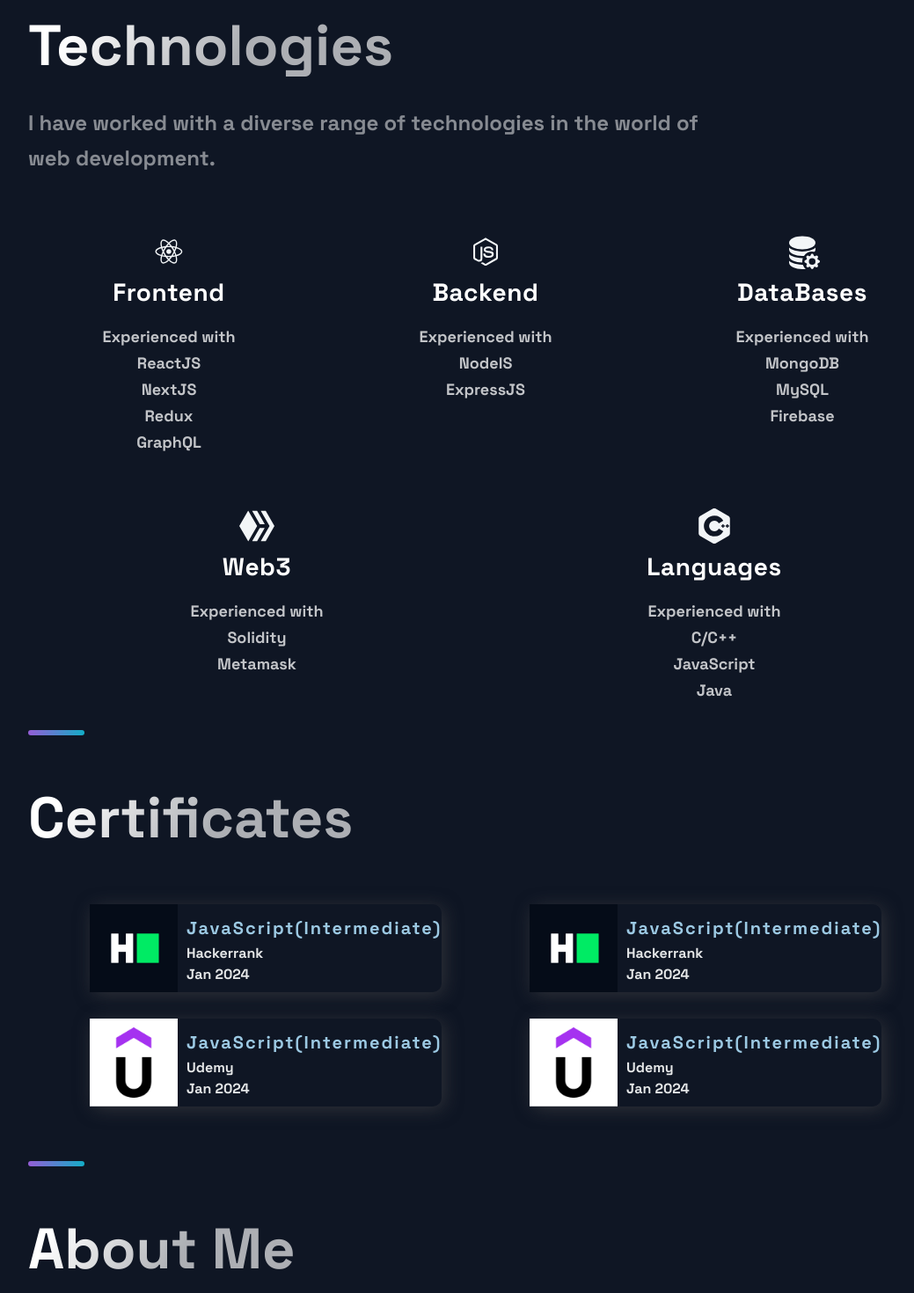
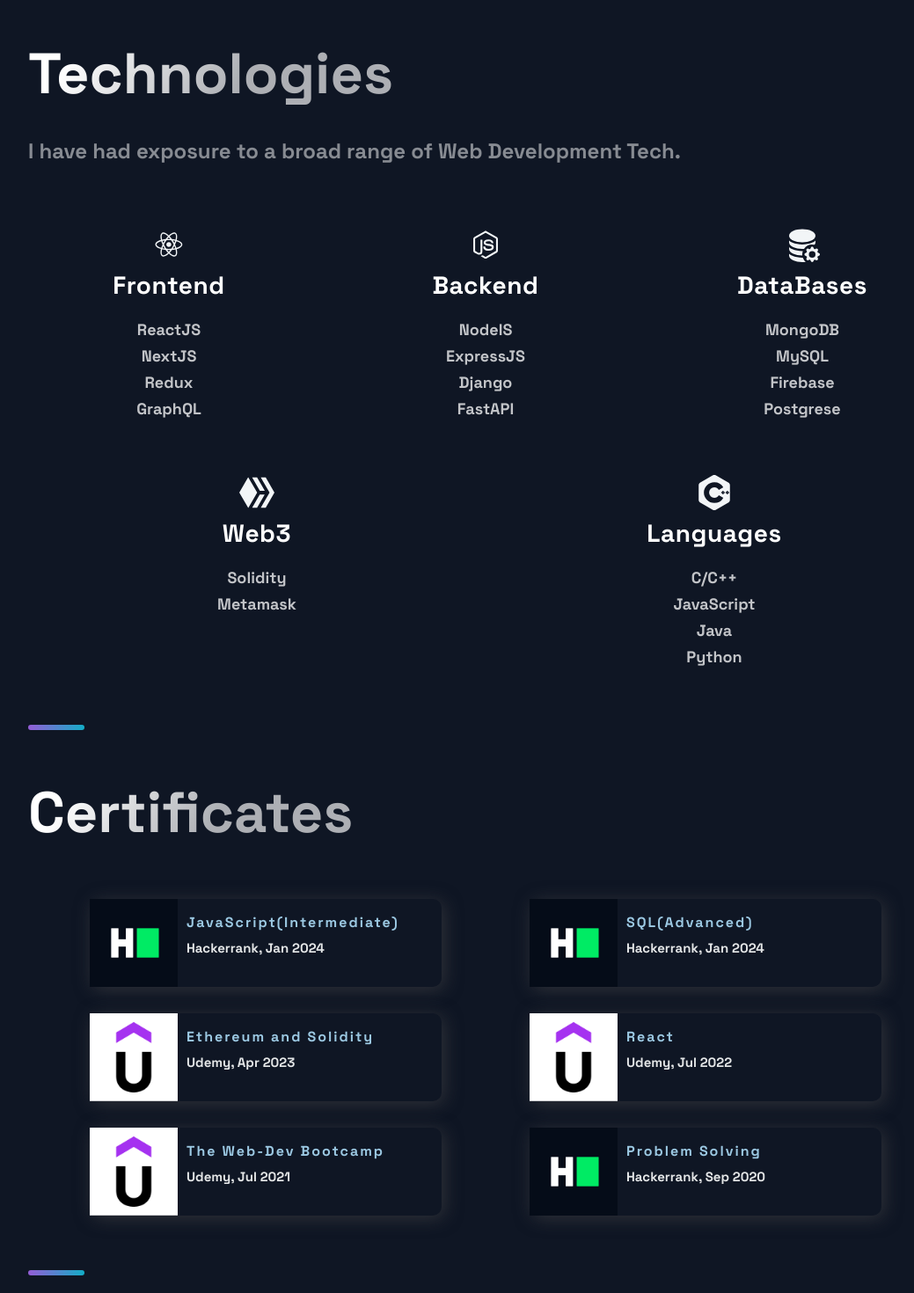
Before and after one commit to Yash01607/My-Portfolio, a React (Create React App) app: page / in a window 1280 px wide. Shown: the part 2440-3910 px from the top of the page at 88% size, without its empty margins (88-1127 px from the left). Built offline with nearby package versions, Linux system fonts and the light colour scheme.

Commit message:
Restyled Certifictaes

```diff
--- a/src/components/Certificates/Certificates.js
+++ b/src/components/Certificates/Certificates.js
@@ -1,4 +1,4 @@
-import React from "react";
+import React from 'react';
 
 import {
   CertificateCard,
@@ -7,17 +7,17 @@
   HeaderThree,
   TitleContent,
   Img,
-} from "./certificateStyles";
+} from './certificateStyles';
 
 import {
   Section,
   SectionDivider,
   SectionTitle,
-} from "../../styles/GlobalComponents";
-import { certificates } from "../../constants/constants";
+} from '../../styles/GlobalComponents';
+import { certificates } from '../../constants/constants';
 
 const Certificates = () => (
-  <Section nopadding id={"certificates"}>
+  <Section id={'certificates'}>
     <SectionDivider />
     <SectionTitle main>Certificates</SectionTitle>
     <GridContainer>
@@ -26,15 +26,14 @@
           <CertificateCard key={i}>
             <Img src={c.logo} alt={c.title} title={`Visit ${c.title}`} />
             <CardInfo className="card-info">
-              {" "}
+              {' '}
               <TitleContent>
                 <a href={c.link} target="_blank" rel="noreferrer">
                   <HeaderThree>{c.title}</HeaderThree>
                 </a>
               </TitleContent>
-              {c.issuedBy}
+              {c.issuedBy}, {c.issuedOn}
               <br />
-              {c.issuedOn}
             </CardInfo>
           </CertificateCard>
         );
--- a/src/components/Certificates/certificateStyles.js
+++ b/src/components/Certificates/certificateStyles.js
@@ -31,7 +31,6 @@
   }
 `;
 export const TitleContent = styled.div`
-  text-align: center;
   z-index: 20;
   width: 100%;
   padding-top: 10px;
@@ -42,7 +41,7 @@
   letter-spacing: 2px;
   color: #9cc9e3;
   padding: 0.5rem 0;
-  font-size: ${(props) => (props.title ? '3rem' : '2rem')};
+  font-size: ${(props) => (props.title ? '3rem' : '1.6rem')};
 `;
 
 export const Hr = styled.hr`
@@ -67,7 +66,7 @@
   width: 100%;
   padding: 0 10px;
   color: #e4e6e7;
-  font-style: 2rem;
+  font-size: 1.5rem;
   line-height: 24px;
   text-align: justify;
   @media ${(props) => props.theme.breakpoints.sm} {
--- a/src/components/Projects/Projects.js
+++ b/src/components/Projects/Projects.js
@@ -22,7 +22,7 @@
 import { projects } from '../../constants/constants';
 
 const Projects = () => (
-  <Section nopadding id={'projects'}>
+  <Section id={'projects'}>
     <SectionDivider />
     <SectionTitle main>Projects</SectionTitle>
     <GridContainer>
--- a/src/components/Technologies/Technologies.js
+++ b/src/components/Technologies/Technologies.js
@@ -18,22 +18,19 @@
   ListItem2,
 } from './TechnologiesStyles';
 
+import { technologiesText } from '../../constants/constants';
+
 const Technologies = () => (
   <Section id="tech">
     <SectionDivider />
     <SectionTitle main>Technologies</SectionTitle>
-    <SectionText>
-      I have worked with a diverse range of technologies in the world of web
-      development.
-    </SectionText>
+    <SectionText>{technologiesText}</SectionText>
     <List>
       <ListItem>
         <DiReact size={'4rem'} />
         <ListContainer>
           <ListTitle>Frontend</ListTitle>
           <ListParagraph>
-            Experienced with
-            <br />
             ReactJS
             <br />
             NextJS
@@ -49,11 +46,13 @@
         <ListContainer>
           <ListTitle>Backend</ListTitle>
           <ListParagraph>
-            Experienced with
-            <br />
             NodeIS
             <br />
             ExpressJS
+            <br />
+            Django
+            <br />
+            FastAPI
           </ListParagraph>
         </ListContainer>
       </ListItem>
@@ -62,13 +61,13 @@
         <ListContainer>
           <ListTitle>DataBases</ListTitle>
           <ListParagraph>
-            Experienced with
-            <br />
             MongoDB
             <br />
             MySQL
             <br />
             Firebase
+            <br />
+            Postgrese
           </ListParagraph>
         </ListContainer>
       </ListItem>
@@ -79,8 +78,6 @@
         <ListContainer>
           <ListTitle>Web3</ListTitle>
           <ListParagraph>
-            Experienced with
-            <br />
             Solidity
             <br />
             Metamask
@@ -92,13 +89,13 @@
         <ListContainer>
           <ListTitle>Languages</ListTitle>
           <ListParagraph>
-            Experienced with
-            <br />
             C/C++
             <br />
             JavaScript
             <br />
             Java
+            <br />
+            Python
           </ListParagraph>
         </ListContainer>
       </ListItem2>
--- a/src/components/Technologies/TechnologiesStyles.js
+++ b/src/components/Technologies/TechnologiesStyles.js
@@ -58,7 +58,6 @@
   list-style-type: none;
   display: grid;
   grid-template-columns: repeat(2, 1fr);
-
   margin: 3rem 0;
 
   @media ${(props) => props.theme.breakpoints.lg} {
--- a/src/constants/constants.js
+++ b/src/constants/constants.js
@@ -1,118 +1,136 @@
 export const projects = [
   {
-    title: "AgroTech",
+    title: 'AgroTech',
     description:
-      "Developed an E-commerce website using MERN Stack for agricultural products. It allows users to securely login and purchase products. Also implemented a live chat feature using Socket.io enabling customers to engage in real-time conversations with admin users.",
-    image: "./images/agrotech.png",
-    tags: ["ReactJS", "ReduxJS", "NodeJS", "ExpressJS", "MongoDB", "Socket.io"],
-    source: "https://github.com/Yash01607/Ecommerce_website",
-    visit: "https://agrotech-yajt.onrender.com/",
+      'Developed an E-commerce website using MERN Stack for agricultural products. It allows users to securely login and purchase products. Also implemented a live chat feature using Socket.io enabling customers to engage in real-time conversations with admin users.',
+    image: './images/agrotech.png',
+    tags: ['ReactJS', 'ReduxJS', 'NodeJS', 'ExpressJS', 'MongoDB', 'Socket.io'],
+    source: 'https://github.com/Yash01607/Ecommerce_website',
+    visit: 'https://agrotech-yajt.onrender.com/',
     id: 1,
   },
   {
-    title: "CrowdWallet",
+    title: 'CrowdWallet',
     description:
-      "Crowd Wallet is designed to assist entrepreneurs in raising crowd funds for their projects. Built using Blockchain Technology to promote transparency in spending of funds collected, this application consists of voting system where all contributors cast vote expressing their approval or disapproval of the spending request.",
-    image: "./images/crowdwallet.png",
-    tags: ["NextJS", "Solidity", "Web3"],
-    source: "https://github.com/Yash01607/CrowdCoin",
-    visit: "https://crowd-coin-yash01607.vercel.app/",
+      'Crowd Wallet is designed to assist entrepreneurs in raising crowd funds for their projects. Built using Blockchain Technology to promote transparency in spending of funds collected, this application consists of voting system where all contributors cast vote expressing their approval or disapproval of the spending request.',
+    image: './images/crowdwallet.png',
+    tags: ['NextJS', 'Solidity', 'Web3'],
+    source: 'https://github.com/Yash01607/CrowdCoin',
+    visit: 'https://crowd-coin-yash01607.vercel.app/',
     id: 2,
   },
   {
-    title: "Memoreaum",
+    title: 'Memoreaum',
     description:
-      "Developed a user-friendly social media application utilizing the MERN stack. It allows users to effortlessly share captivating moments and events from their lives. Users can also like and comment on these shared memories",
-    image: "./images/memoreaum.png",
-    tags: ["MongoDB", "ExpressJS", "ReactJS", "NodeJS"],
-    source: "https://github.com/Yash01607/Memoreaum",
-    visit: "https://memoreaum.onrender.com/",
+      'Developed a user-friendly social media application utilizing the MERN stack. It allows users to effortlessly share captivating moments and events from their lives. Users can also like and comment on these shared memories',
+    image: './images/memoreaum.png',
+    tags: ['MongoDB', 'ExpressJS', 'ReactJS', 'NodeJS'],
+    source: 'https://github.com/Yash01607/Memoreaum',
+    visit: 'https://memoreaum.onrender.com/',
     id: 0,
   },
   {
-    title: "Expense Tracker",
+    title: 'Expense Tracker',
     description:
-      "Developed a userifriendly Expense Tracker Web-App where users can digitally keep track of their monthly expenses.",
-    image: "./images/expense-tracker.png",
-    tags: ["ReactJS", "NodeJS", "ExpressJS", "Mongoose"],
-    source: "https://github.com/Yash01607/Expense-Tracker",
-    visit: "https://expense-tracker-t01y.onrender.com/",
+      'Developed a userifriendly Expense Tracker Web-App where users can digitally keep track of their monthly expenses.',
+    image: './images/expense-tracker.png',
+    tags: ['ReactJS', 'NodeJS', 'ExpressJS', 'Mongoose'],
+    source: 'https://github.com/Yash01607/Expense-Tracker',
+    visit: 'https://expense-tracker-t01y.onrender.com/',
     id: 3,
   },
 ];
 
 export const EducationDetails = [
   {
-    year: "Present",
-    designation: "Software Developer",
-    institute: "Beehyv Software Solutions Pvt. Ltd.",
+    year: 'Present',
+    designation: 'Software Developer',
+    institute: 'Beehyv Software Solutions Pvt. Ltd.',
   },
   {
     year: 2023,
-    designation: "B.Tech in Petroleum Engineering",
-    institute: "IIT(ISM) Dhanbad",
+    designation: 'B.Tech in Petroleum Engineering',
+    institute: 'IIT(ISM) Dhanbad',
   },
   {
     year: 2022,
-    designation: "Software Developer - Intern",
-    institute: "Iauro Systems Pvt. Ltd.",
+    designation: 'Software Developer - Intern',
+    institute: 'Iauro Systems Pvt. Ltd.',
   },
   {
     year: 2019,
-    designation: "Higher Secondary Education",
-    institute: "Arihant College of Arts, Commerce & Science, Pune (MH)",
+    designation: 'Higher Secondary Education',
+    institute: 'Arihant College of Arts, Commerce & Science, Pune (MH)',
   },
   {
     year: 2018,
-    designation: "Eleventh Grade",
-    institute: "Arihant College of Arts, Commerce & Science, Pune (MH)",
+    designation: 'Eleventh Grade',
+    institute: 'Arihant College of Arts, Commerce & Science, Pune (MH)',
   },
   {
     year: 2017,
-    designation: "Senior Secondary Education",
-    institute: "Central Public School, Mehkar (MH)",
+    designation: 'Senior Secondary Education',
+    institute: 'Central Public School, Mehkar (MH)',
   },
 ];
 
 export const heroSectionText =
-  "As a full-stack web developer, I possess a versatile skill set in both front-end and back-end development, ready to tackle diverse web projects with enthusiasm and a drive for excellence.";
+  'As a full-stack web developer, I possess a versatile skill set in both front-end and back-end development, ready to tackle diverse web projects with enthusiasm and a drive for excellence.';
 
 export const aboutMeText =
-  "As a full-stack web developer, I possess a versatile skill set in both front-end and back-end development, ready to tackle diverse web projects with enthusiasm and a drive for excellence.";
+  'As a full-stack web developer, I possess a versatile skill set in both front-end and back-end development, ready to tackle diverse web projects with enthusiasm and a drive for excellence.';
 
 export const contactDetails = {
-  phone: "+91-89755-17715",
-  email: " yashagrawal01meh@gmail.com",
+  phone: '+91-89755-17715',
+  email: ' yashagrawal01meh@gmail.com',
   address:
-    "Housr 84, Plot No.183, Masjid Banda Rd, Sai Pruthvi Enclave, Kondapur, Hyderabad, Telangana 500084",
+    'Housr 84, Plot No.183, Masjid Banda Rd, Sai Pruthvi Enclave, Kondapur, Hyderabad, Telangana 500084',
 };
+
+export const technologiesText =
+  'I have had exposure to a broad range of Web Development Tech.';
+
 export const certificates = [
   {
-    title: "JavaScript(Intermediate)",
-    issuedBy: "Hackerrank",
-    issuedOn: "Jan 2024",
-    logo: "./images/hackerrank.png",
-    link: "https://www.hackerrank.com/certificates/62b40426f498",
+    title: 'JavaScript(Intermediate)',
+    issuedBy: 'Hackerrank',
+    issuedOn: 'Jan 2024',
+    logo: './images/hackerrank.png',
+    link: 'https://www.hackerrank.com/certificates/62b40426f498',
   },
   {
-    title: "JavaScript(Intermediate)",
-    issuedBy: "Hackerrank",
-    issuedOn: "Jan 2024",
-    logo: "./images/hackerrank.png",
-    link: "https://www.hackerrank.com/certificates/62b40426f498",
+    title: 'SQL(Advanced)',
+    issuedBy: 'Hackerrank',
+    issuedOn: 'Jan 2024',
+    logo: './images/hackerrank.png',
+    link: 'https://www.hackerrank.com/certificates/afe3212a1baa',
   },
   {
-    title: "JavaScript(Intermediate)",
-    issuedBy: "Udemy",
-    issuedOn: "Jan 2024",
-    logo: "./images/udemy.png",
-    link: "https://www.hackerrank.com/certificates/62b40426f498",
+    title: 'Ethereum and Solidity',
+    issuedBy: 'Udemy',
+    issuedOn: 'Apr 2023',
+    logo: './images/udemy.png',
+    link: 'https://www.udemy.com/certificate/UC-17101ac8-122b-4052-b7db-654b13647dcd/',
   },
   {
-    title: "JavaScript(Intermediate)",
-    issuedBy: "Udemy",
-    issuedOn: "Jan 2024",
-    logo: "./images/udemy.png",
-    link: "https://www.hackerrank.com/certificates/62b40426f498",
+    title: 'React',
+    issuedBy: 'Udemy',
+    issuedOn: 'Jul 2022',
+    logo: './images/udemy.png',
+    link: 'https://www.udemy.com/certificate/UC-e45c9f0c-c0a1-454d-92b7-81788b4113b7/',
+  },
+  {
+    title: 'The Web-Dev Bootcamp',
+    issuedBy: 'Udemy',
+    issuedOn: 'Jul 2021',
+    logo: './images/udemy.png',
+    link: 'https://www.udemy.com/certificate/UC-11a1164a-d4bc-4daf-ba4b-d0fd60fb0f0a/',
+  },
+  {
+    title: 'Problem Solving',
+    issuedBy: 'Hackerrank',
+    issuedOn: 'Sep 2020',
+    logo: './images/hackerrank.png',
+    link: 'https://www.hackerrank.com/certificates/94c876ad5f78',
   },
 ];
```
